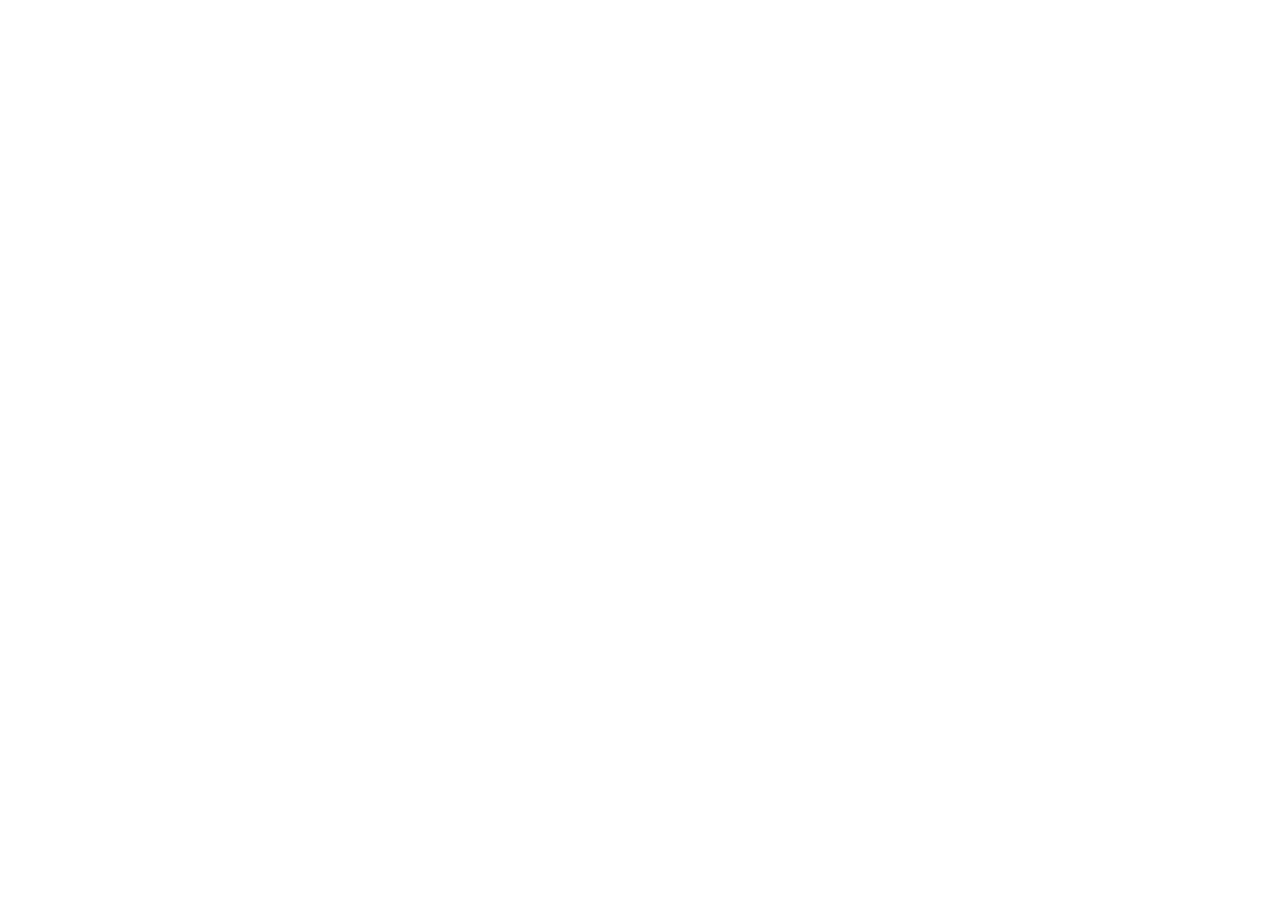
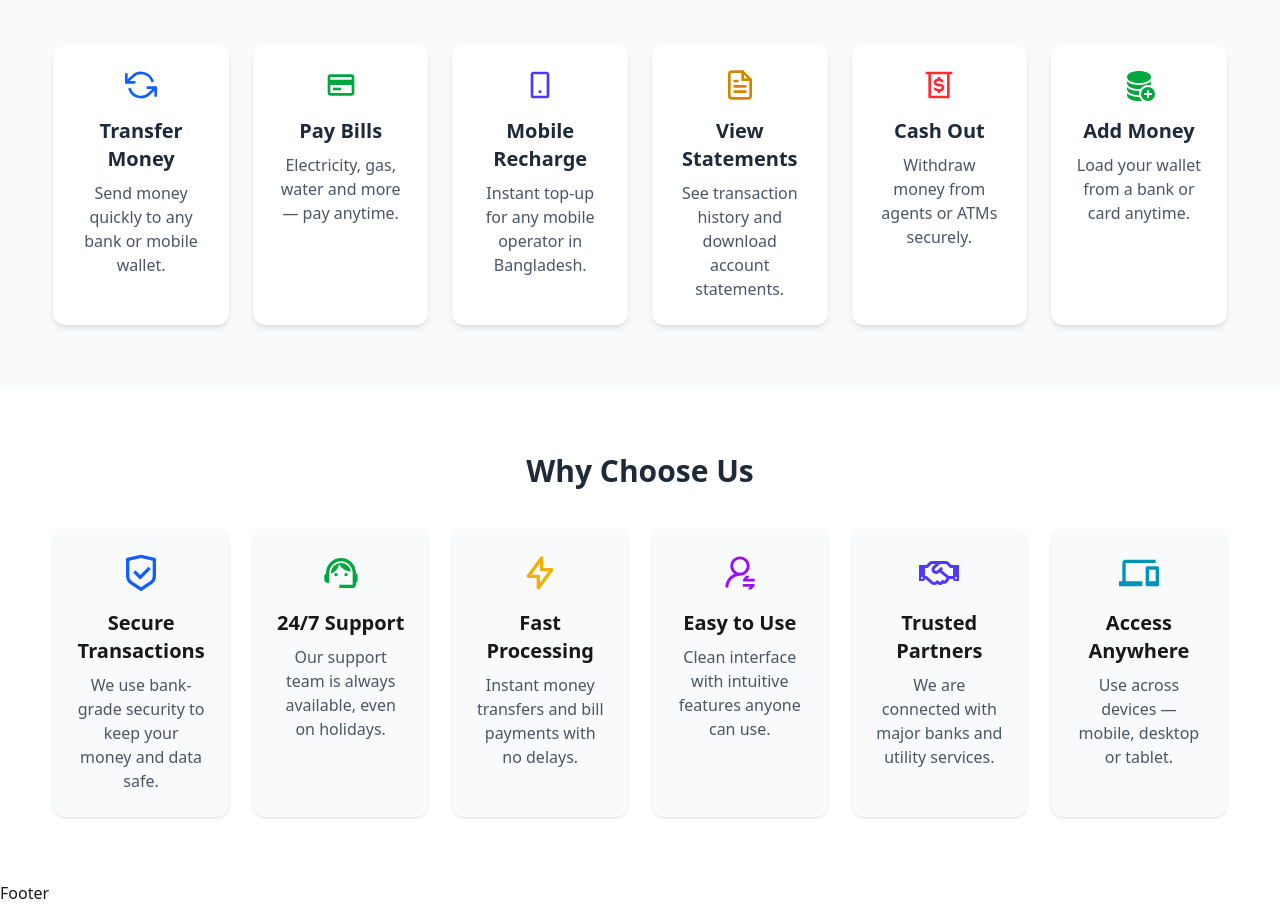
Before and after one commit to shakilsarkar12/bill-management-system, a React (Vite) app: page / in a window 1280 px wide. Shown: the part 1383-2288 px from the top of the page. Before the commit the page ends 1232 px from the top, so only its background shows below. Built offline with nearby package versions, Linux system fonts and the light colour scheme.

Commit message:
create services and Choose section

```diff
--- a/src/Component/BankSection/BankSection.jsx
+++ b/src/Component/BankSection/BankSection.jsx
@@ -11,11 +11,11 @@
       }, []);
 
       return (
-          <div className="w-11/12 mx-auto py-10">
-      <h2 className="text-3xl font-bold mb-6 text-gray-800">
+        <div className="px-4 md:px-12 lg:px-0 lg:w-11/12 mx-auto py-10">
+          <h2 className="text-xl sm:text-2xl md:text-3xl font-bold text-center mb-10 text-gray-800">
             Partner Banks
           </h2>
-      <div className="grid grid-cols-1 sm:grid-cols-2 md:grid-cols-3 lg:grid-cols-6 gap-6">
+          <div className="grid grid-cols-1 sm:grid-cols-2 lg:grid-cols-3 xl:grid-cols-6  gap-6">
             {banks.map((datas) => (
               <OrganizationCard key={datas.id} datas={datas} />
             ))}
--- /dev/null
+++ b/src/Component/HighlightsSection/HighlightsSection.jsx
@@ -0,0 +1,28 @@
+import React from 'react';
+import { highlights } from '../../utils/highlights ';
+
+const HighlightsSection = () => {
+    return (
+      <section className="py-16 bg-white">
+        <div className="px-4 md:px-12 lg:px-0 lg:w-11/12 mx-auto">
+          <h2 className="text-xl sm:text-2xl md:text-3xl font-bold text-center text-gray-800 mb-10">
+            Why Choose Us
+          </h2>
+          <div className="grid grid-cols-1 sm:grid-cols-2 lg:grid-cols-3 xl:grid-cols-6  gap-6">
+            {highlights.map((item, i) => (
+              <div
+                key={i}
+                className="bg-gray-50 rounded-xl shadow p-6 hover:shadow-md transition text-center"
+              >
+                <div className="flex justify-center mb-4">{item.icon}</div>
+                <h3 className="text-xl font-semibold mb-2">{item.title}</h3>
+                <p className="text-gray-600">{item.description}</p>
+              </div>
+            ))}
+          </div>
+        </div>
+      </section>
+    );
+};
+
+export default HighlightsSection;
--- a/src/Component/OrganizationCard/OrganizationCard.jsx
+++ b/src/Component/OrganizationCard/OrganizationCard.jsx
@@ -4,12 +4,11 @@
 const OrganizationCard = ({ datas }) => {
   const [isOpen, setIsOpen] = useState(false);
   const { name, image, description } = datas;
-  console.log(datas)
   return (
     <>
       {/* Card */}
       <div
-        className="group p-5 rounded-2xl bg-gray-100 border border-gray-100 hover:border-blue-500 shadow-sm hover:shadow-lg transition-all duration-300 hover:scale-[1.02] cursor-pointer text-center"
+        className="group p-5 rounded-2xl bg-white border border-gray-100 hover:border-blue-500 shadow-sm hover:shadow-lg transition-all duration-300 hover:scale-[1.02] cursor-pointer text-center"
         onClick={() => setIsOpen(true)}
       >
         <div className="w-fit mx-auto mb-3 rounded-full bg-gray-100 flex items-center justify-center overflow-hidden">
@@ -27,14 +26,17 @@
       {/* Modal */}
       {isOpen && (
         <div className="fixed inset-0 z-50 flex items-center justify-center backdrop-blur-sm px-4">
-          <div className="bg-gray-100 rounded-xl max-w-md w-full p-6 relative">
+          <div
+            className="bg-gray-50 border border-gray-200 rounded-xl max-w-md w-full p-6 relative
+                    transform transition-all duration-300 opacity-0 scale-95 animate-fadeInModal"
+          >
             <button
               onClick={() => setIsOpen(false)}
               className="absolute top-3 right-4 text-gray-500 hover:text-red-500 text-2xl"
             >
               <IoClose />
             </button>
-            <div className="text-cente">
+            <div className="text-center">
               <div className="w-fit mx-auto bg-white rounded-full">
                 <img
                   src={image}
--- a/src/Component/OrganizationSection/OrganizationSection.jsx
+++ b/src/Component/OrganizationSection/OrganizationSection.jsx
@@ -11,16 +11,18 @@
   }, []);
 
   return (
-    <div className="w-11/12 mx-auto py-10">
-      <h2 className="text-3xl font-bold mb-6 text-gray-800">
+    <section className=" py-16 bg-gray-50">
+      <div className="px-4 md:px-12 lg:px-0 lg:w-11/12 mx-auto">
+        <h2 className="text-xl sm:text-2xl md:text-3xl font-bold text-center mb-10 text-gray-800">
           Supported Organizations
         </h2>
-      <div className="grid grid-cols-1 sm:grid-cols-2 md:grid-cols-3 lg:grid-cols-6 gap-6">
+        <div className="grid grid-cols-1 sm:grid-cols-2 lg:grid-cols-3 xl:grid-cols-6 gap-6">
           {orgs.map((datas) => (
             <OrganizationCard key={datas.id} datas={datas} />
           ))}
         </div>
       </div>
+    </section>
   );
 };
 
--- /dev/null
+++ b/src/Component/Services/Services.jsx
@@ -0,0 +1,30 @@
+import React from "react";
+import { services } from "../../utils/services";
+
+const Services = () => {
+  return (
+    <section className="py-16 bg-gray-50">
+      <div className="px-4 md:px-12 lg:px-0 lg:w-11/12 mx-auto">
+        <h2 className="text-xl sm:text-2xl md:text-3xl font-bold text-center text-gray-800 mb-10">
+          Core Services
+        </h2>
+        <div className="grid grid-cols-1 sm:grid-cols-2 lg:grid-cols-3 xl:grid-cols-6   gap-6">
+          {services.map((service, idx) => (
+            <div
+              key={idx}
+              className="bg-white rounded-xl shadow-md p-6 text-center hover:shadow-lg transition"
+            >
+              <div className="mb-4 flex justify-center">{service.icon}</div>
+              <h3 className="text-xl font-semibold text-gray-800">
+                {service.title}
+              </h3>
+              <p className="text-gray-600 mt-2">{service.description}</p>
+            </div>
+          ))}
+        </div>
+      </div>
+    </section>
+  );
+};
+
+export default Services;
--- a/src/Pages/Home/Home.jsx
+++ b/src/Pages/Home/Home.jsx
@@ -2,6 +2,8 @@
 import HeroSlider from '../../Component/HeroSlider/HeroSlider';
 import OrganizationSection from '../../Component/OrganizationSection/OrganizationSection';
 import BankSection from '../../Component/BankSection/BankSection';
+import Services from '../../Component/Services/Services';
+import HighlightsSection from '../../Component/HighlightsSection/HighlightsSection';
 
 const Home = () => {
   return (
@@ -9,7 +11,8 @@
       <HeroSlider />
       <OrganizationSection />
       <BankSection/>
-
+      <Services />
+      <HighlightsSection/>
     </div>
   );
 };
--- a/src/index.css
+++ b/src/index.css
@@ -1,5 +1,21 @@
 @import "tailwindcss";
 @plugin "daisyui";
+@tailwind utilities;
+
+@keyframes fadeInModal {
+  0% {
+    opacity: 0;
+    transform: scale(0.95);
+  }
+  100% {
+    opacity: 1;
+    transform: scale(1);
+  }
+}
+
+.animate-fadeInModal {
+  animation: fadeInModal 0.3s ease-out forwards;
+}
 
 .navlink.active {
   color: #00bafe;
--- /dev/null
+++ b/src/utils/highlights .jsx
@@ -0,0 +1,39 @@
+import { RiShieldCheckLine } from "react-icons/ri";
+import { MdSupportAgent } from "react-icons/md";
+import { TbBolt } from "react-icons/tb";
+import { AiOutlineUserSwitch } from "react-icons/ai";
+import { FaRegHandshake } from "react-icons/fa";
+import { MdDevices } from "react-icons/md";
+
+export const highlights = [
+  {
+    title: "Secure Transactions",
+    description: "We use bank-grade security to keep your money and data safe.",
+    icon: <RiShieldCheckLine className="w-10 h-10 text-blue-600" />,
+  },
+  {
+    title: "24/7 Support",
+    description: "Our support team is always available, even on holidays.",
+    icon: <MdSupportAgent className="w-10 h-10 text-green-600" />,
+  },
+  {
+    title: "Fast Processing",
+    description: "Instant money transfers and bill payments with no delays.",
+    icon: <TbBolt className="w-10 h-10 text-yellow-500" />,
+  },
+  {
+    title: "Easy to Use",
+    description: "Clean interface with intuitive features anyone can use.",
+    icon: <AiOutlineUserSwitch className="w-10 h-10 text-purple-600" />,
+  },
+  {
+    title: "Trusted Partners",
+    description: "We are connected with major banks and utility services.",
+    icon: <FaRegHandshake className="w-10 h-10 text-indigo-600" />,
+  },
+  {
+    title: "Access Anywhere",
+    description: "Use across devices — mobile, desktop or tablet.",
+    icon: <MdDevices className="w-10 h-10 text-cyan-600" />,
+  },
+];
--- /dev/null
+++ b/src/utils/services.jsx
@@ -0,0 +1,37 @@
+import { FiRefreshCcw, FiFileText } from "react-icons/fi";
+import { BiCreditCard, BiMoneyWithdraw } from "react-icons/bi";
+import { CgSmartphone } from "react-icons/cg";
+import { BsDatabaseFillAdd } from "react-icons/bs";
+
+export const services = [
+  {
+    title: "Transfer Money",
+    icon: <FiRefreshCcw className="w-8 h-8 text-blue-600" />,
+    description: "Send money quickly to any bank or mobile wallet.",
+  },
+  {
+    title: "Pay Bills",
+    icon: <BiCreditCard className="w-8 h-8 text-green-600" />,
+    description: "Electricity, gas, water and more — pay anytime.",
+  },
+  {
+    title: "Mobile Recharge",
+    icon: <CgSmartphone className="w-8 h-8 text-indigo-600" />,
+    description: "Instant top-up for any mobile operator in Bangladesh.",
+  },
+  {
+    title: "View Statements",
+    icon: <FiFileText className="w-8 h-8 text-yellow-600" />,
+    description: "See transaction history and download account statements.",
+  },
+  {
+    title: "Cash Out",
+    icon: <BiMoneyWithdraw className="w-8 h-8 text-red-500" />,
+    description: "Withdraw money from agents or ATMs securely.",
+  },
+  {
+    title: "Add Money",
+    icon: <BsDatabaseFillAdd className="w-8 h-8 text-green-600" />,
+    description: "Load your wallet from a bank or card anytime.",
+  },
+];
```
Lines whose indentation alone changed are shown as unchanged.
